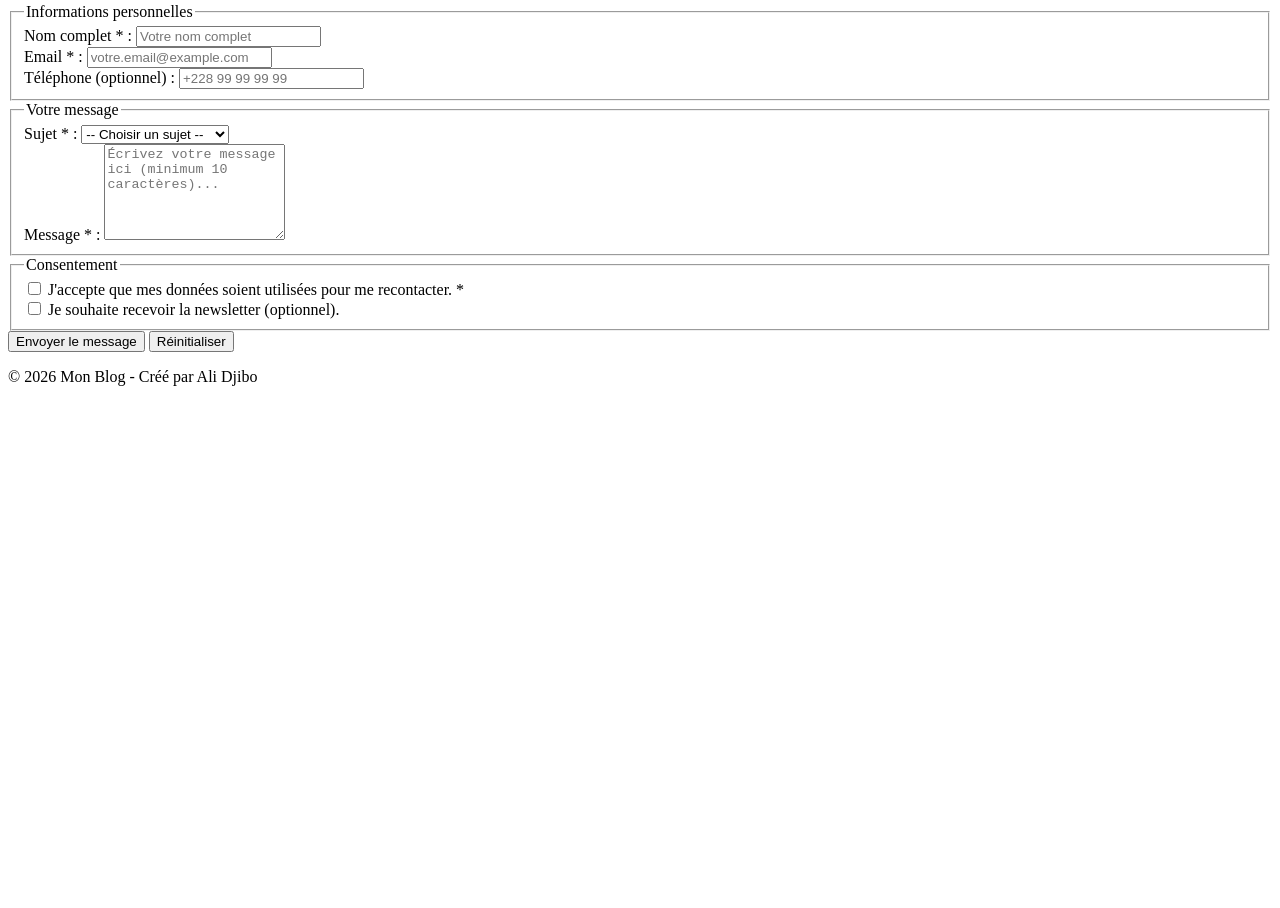
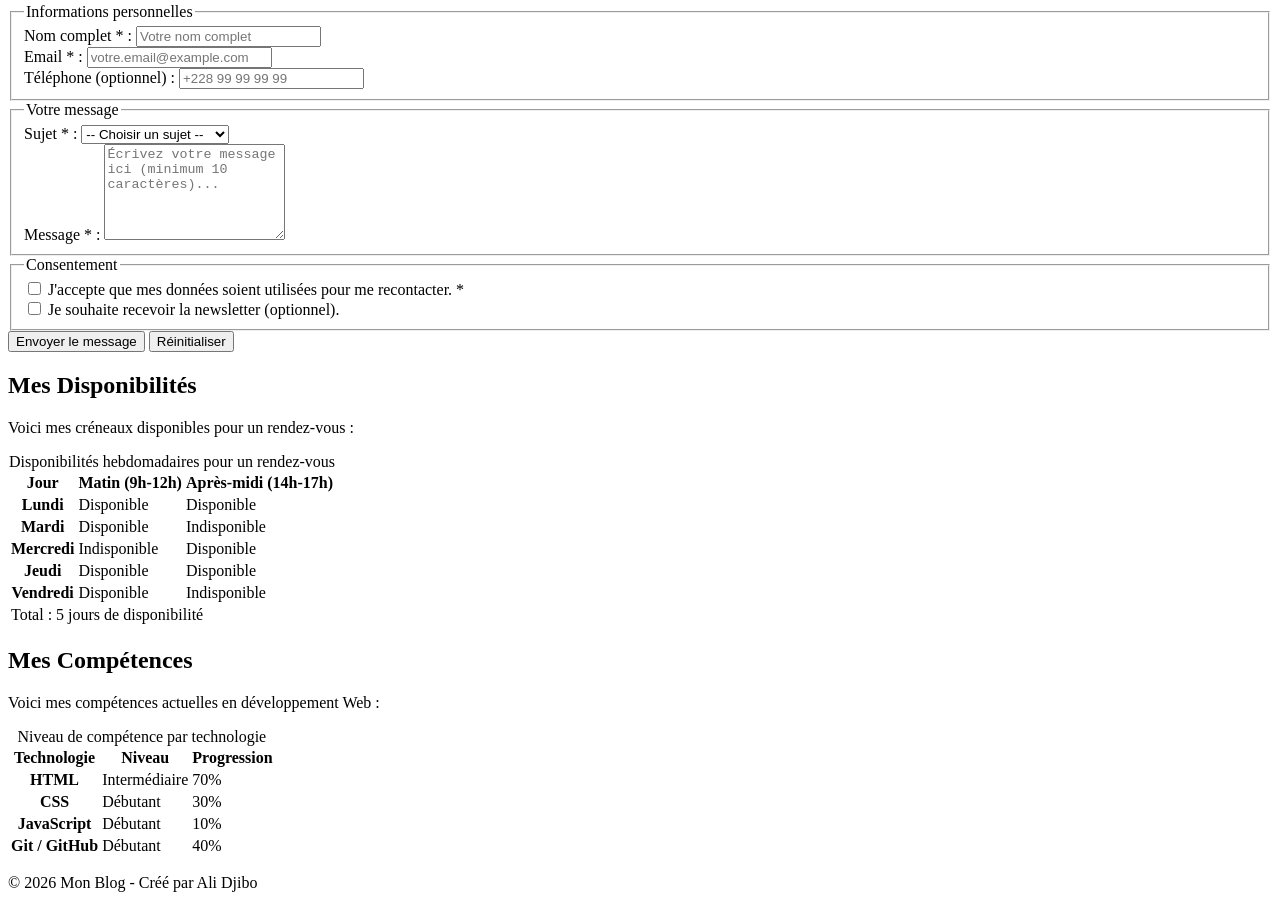
Before and after one commit to lasuisse227/ipnet-it130-Mohamed-Tijani, a plain HTML site: page contact.html in a window 1280 px wide. Shown: the part 232-1140 px from the top of the page. Before the commit the page ends 800 px from the top, so only its background shows below. Drawn offline with Linux system fonts and the light colour scheme.

Commit message:
Ajout des tableaux de disponibilités et de compétences

```diff
--- a/contact.html
+++ b/contact.html
@@ -125,6 +125,88 @@ caractères)..."
             <button type="reset">Réinitialiser</button>
           </div>
         </form>
+        <h2>Mes Disponibilités</h2>
+        <p>Voici mes créneaux disponibles pour un rendez-vous :</p>
+        <table>
+          <caption>
+            Disponibilités hebdomadaires pour un rendez-vous
+          </caption>
+          <thead>
+            <tr>
+              <th scope="col">Jour</th>
+              <th scope="col">Matin (9h-12h)</th>
+              <th scope="col">Après-midi (14h-17h)</th>
+            </tr>
+          </thead>
+          <tbody>
+            <tr>
+              <th scope="row">Lundi</th>
+              <td>Disponible</td>
+              <td>Disponible</td>
+            </tr>
+            <tr>
+              <th scope="row">Mardi</th>
+              <td>Disponible</td>
+              <td>Indisponible</td>
+            </tr>
+            <tr>
+              <th scope="row">Mercredi</th>
+              <td>Indisponible</td>
+              <td>Disponible</td>
+            </tr>
+            <tr>
+              <th scope="row">Jeudi</th>
+              <td>Disponible</td>
+              <td>Disponible</td>
+            </tr>
+            <tr>
+              <th scope="row">Vendredi</th>
+              <td>Disponible</td>
+              <td>Indisponible</td>
+            </tr>
+          </tbody>
+          <tfoot>
+            <tr>
+              <td colspan="3">Total : 5 jours de disponibilité</td>
+            </tr>
+          </tfoot>
+        </table>
+        <h2>Mes Compétences</h2>
+        <p>Voici mes compétences actuelles en développement Web :</p>
+        <table>
+          <caption>
+            Niveau de compétence par technologie
+          </caption>
+          <thead>
+            <tr>
+              <th scope="col">Technologie</th>
+              <th scope="col">Niveau</th>
+              <th scope="col">Progression</th>
+            </tr>
+          </thead>
+          <tbody>
+            <tr>
+              <th scope="row">HTML</th>
+              <td>Intermédiaire</td>
+              <td>70%</td>
+            </tr>
+            <tr>
+              <th scope="row">CSS</th>
+              <td>Débutant</td>
+              <td>30%</td>
+            </tr>
+            <tr>
+              <th scope="row">JavaScript</th>
+              <td>Débutant</td>
+              <td>10%</td>
+            </tr>
+            <tr>
+              <th scope="row">Git / GitHub</th>
+              <td>Débutant</td>
+              <td>40%</td>
+            </tr>
+          </tbody>
+        </table>
       </section>
     </main>
     <footer>
```
